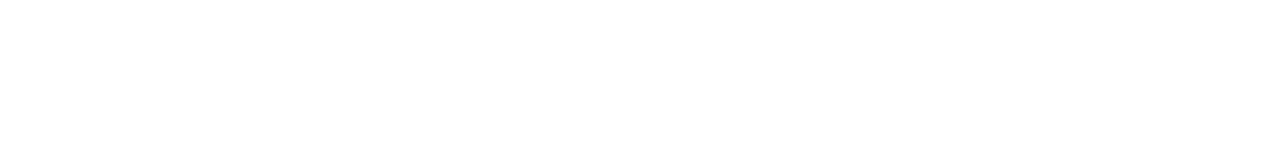
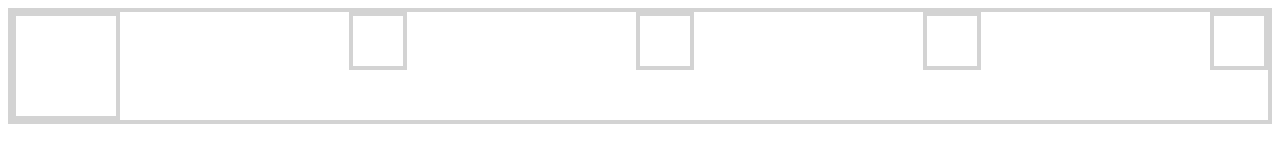
Before and after one commit to huantran01/css-best-practises, a plain HTML site: page index.html in a window 1280 px wide. Drawn offline with Linux system fonts and the light colour scheme.

Commit message:
begin layout

```diff
--- a/index.html
+++ b/index.html
@@ -5,13 +5,15 @@
     <meta http-equiv="X-UA-Compatible" content="IE=edge">
     <meta name="viewport" content="width=device-width, initial-scale=1.0">
     <title>Document</title>
+    <link rel="stylesheet" href="/styles.css">
 </head>
 <body>
     <div class="container">
         <div class="box"></div>
-        <div class="small-box"></div>
-        <div class="small-box"></div>
-        <div class="small-box"></div>
+        <div class="box box-small"></div>
+        <div class="box box-small"></div>
+        <div class="box box-small"></div>
+        <div class="box box-small"></div>
 
     </div>
 </body>
--- a/styles.css
+++ b/styles.css
@@ -1,3 +1,16 @@
 .box{
     border: 4px solid lightgray;
+    width: 100px;
+    height: 100px;
 }
+
+.box-small{
+    width: 50px;
+    height: 50px;
+}
+
+.container{
+    border: 4px solid lightgray;
+    display: flex;
+    justify-content: space-between;
+}
```
